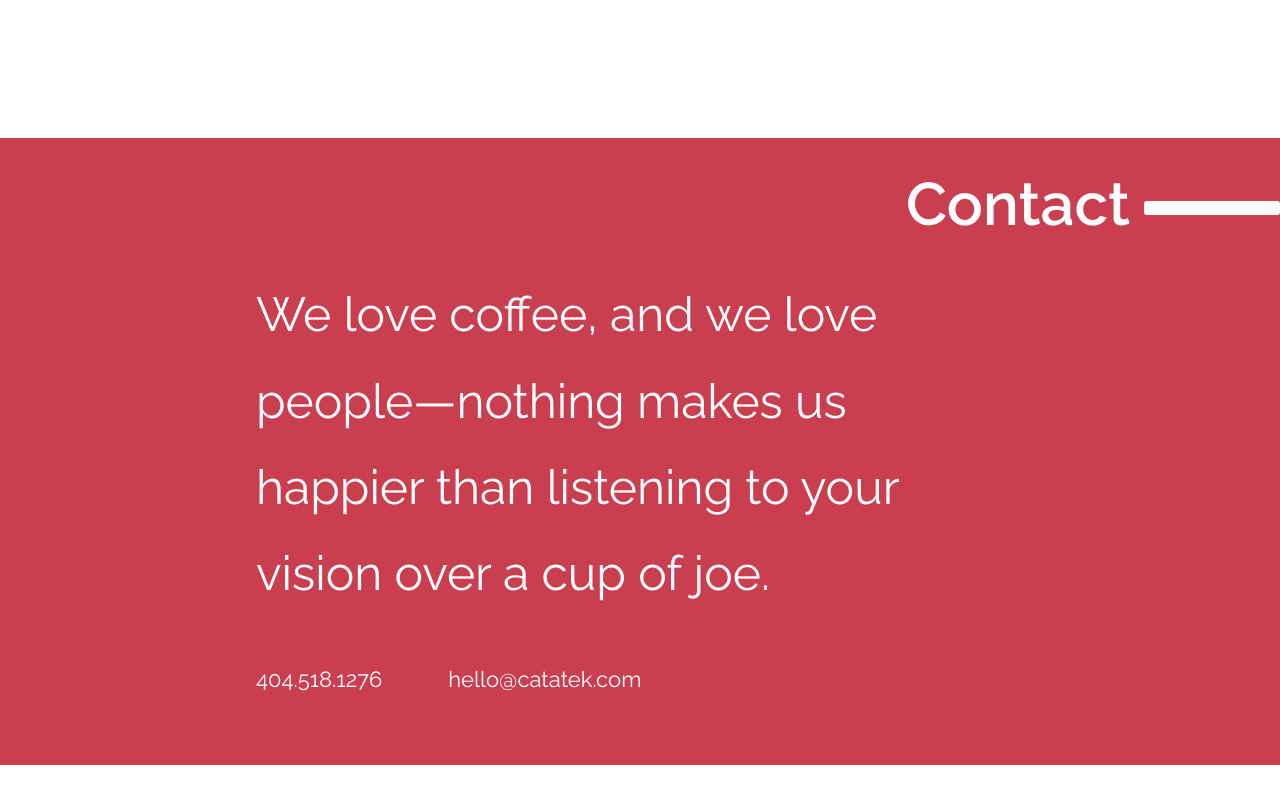
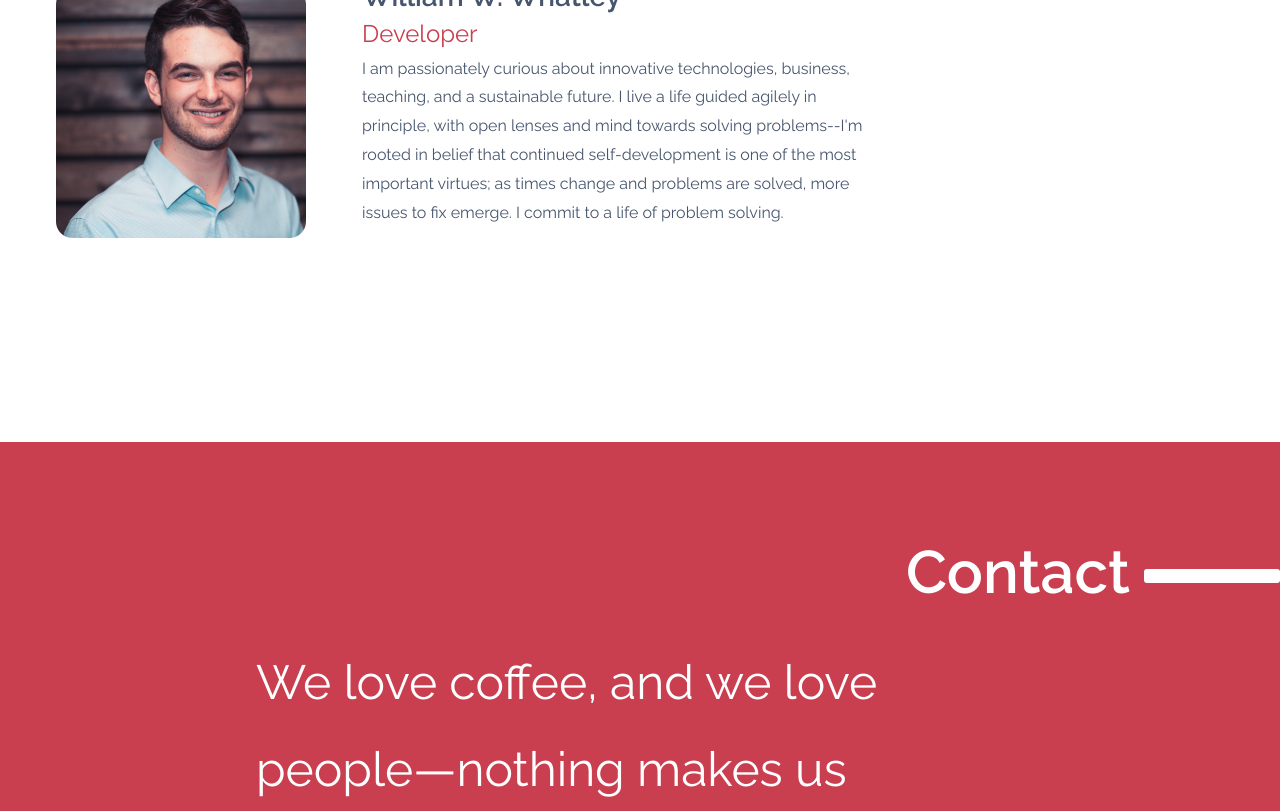
Before and after one commit to Catatek/catatekmarketing, a React (Create React App) app: page / in a window 1280 px wide. Shown: the part 4360-5171 px from the top of the page. Built offline with nearby package versions, Linux system fonts and the light colour scheme.

Commit message:
Added/changed styling for mobile.

```diff
--- a/src/components/shared/Content1.jsx
+++ b/src/components/shared/Content1.jsx
@@ -4,7 +4,13 @@ import William from "../../assets/william.png";
 import { Column, Text, Row, Line, ContentTitle } from "../theme/index";
 
 const Wrapper = styled.div`
-  padding: 2em 0;
+  padding: 6em 0;
+  @media (max-width: 768px) {
+    display: flex;
+    flex-direction: column;
+    align-items: center;
+    padding: 3em 0;
+  }
 `;
 
 const Img = styled.img`
@@ -18,6 +24,7 @@ const StyledRow = styled(Row)`
   width: 100%;
   @media (max-width: 768px) {
     flex-direction: column;
+    align-items: center;
   }
 `;
 
@@ -35,7 +42,7 @@ const StyledColumn = styled(Column)`
   @media (max-width: 700px) {
     width: 90%;
     align-items: center;
-    padding: 0 0.25em;
+    // padding: 0 0.25em;
   }
 `;
 
@@ -50,14 +57,6 @@ function Avatar({ avatar, name, title }) {
 }
 
 export default function Content1({ title, type }) {
-  // const avatars = [
-  //   {
-  //     avatar: William,
-  //     name: "William",
-  //     title: "Developer"
-  //   }
-  // ];
-
   return (
     <Wrapper id={type === "avatars" && "who"}>
       <Row>
@@ -78,16 +77,6 @@ export default function Content1({ title, type }) {
       )}
       {type === "avatars" && (
         <StyledRow>
-          {/* {avatars.map((key, index) => {
-            return (
-              <Avatar
-                key={index}
-                avatar={key.avatar}
-                name={key.name}
-                title={key.title}
-              />
-            );
-          })} */}
           <Avatar avatar={William} />
           <StyledColumn>
             <Text lineheight="1.2em">William W. Whatley</Text>
--- a/src/components/shared/Content2.jsx
+++ b/src/components/shared/Content2.jsx
@@ -5,7 +5,15 @@ import { Text, Row, Line, ContentTitle } from "../theme/index";
 
 const Wrapper = styled.div`
   background-color: ${props => props.color};
-  padding: 2em 0;
+  padding: 6em 0 1em 0;
+  min-height: 75vh;
+  @media (max-width: 768px) {
+    display: flex;
+    flex-direction: column;
+    align-items: center;
+    min-height: 100%;
+    padding: 3em 0;
+  }
 `;
 
 const Span = styled.span`
--- a/src/components/shared/Navigation.jsx
+++ b/src/components/shared/Navigation.jsx
@@ -16,8 +16,11 @@ const Wrapper = styled.div`
 
 const Img = styled.img`
   width: 202px;
+  margin-left: 2em;
   height: 57px;
-  margin-left: 2em;
+  @media (max-width: 500px) {
+    margin-left: 0em;
+  }
 `;
 
 const StyledRow = styled(Row)`
--- a/src/components/theme/index.js
+++ b/src/components/theme/index.js
@@ -52,6 +52,9 @@ export const Text = styled.p`
   font-weight: 600;
   line-height: ${props => props.lineheight || "2.4em"};
   margin: ${props => props.margin || "0"};
+  @media (max-width: 700px) {
+    font-size: 1em;
+  }
   ${props =>
     props.small &&
     css`
```
